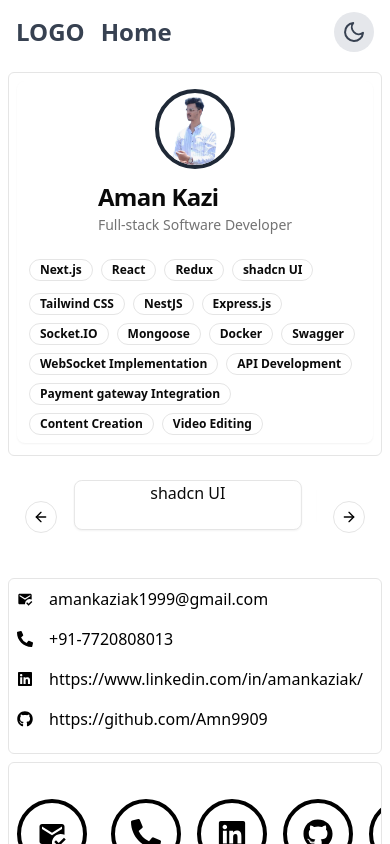
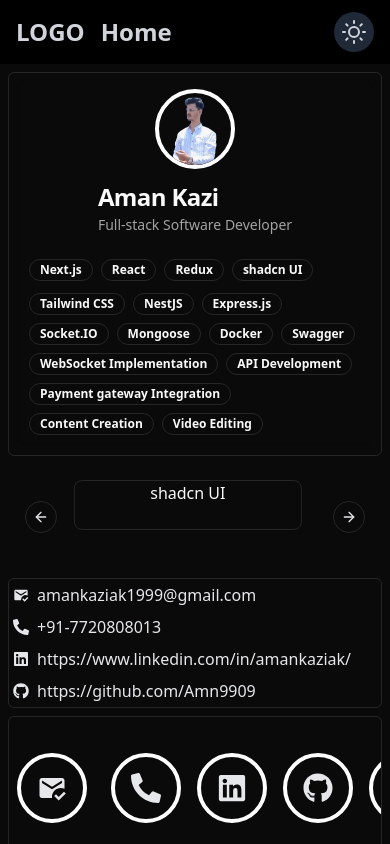
Before and after one commit to Amn9909/portfolio-amn, a Next.js app: page /home in a window 390 px wide. Shown: the top 844 px of the page. Built offline with nearby package versions, Linux system fonts and the light colour scheme.

Commit message:
added changes for dark mode and responsiveness

```diff
--- a/app/(components)/ContactInfo.tsx
+++ b/app/(components)/ContactInfo.tsx
@@ -6,37 +6,37 @@ import { FaGithub } from "react-icons/fa";
 
 const ContactInfo = () => {
     return (
-        <div className='h-[100%]'>
+        <div className='h-[100%] break-all'>
             <ul>
                 <li>
-                    <span className='inline-block p-2  align-middle cursor-pointer'>
+                    <span className='inline-block p-1  align-middle cursor-pointer'>
                         < MdMarkEmailRead />
                     </span>
-                    <p className='inline-block p-2  align-middle cursor-pointer'>
+                    <p className='inline-block p-1  align-middle cursor-pointer'>
                         amankaziak1999@gmail.com
                     </p>
                 </li>
                 <li>
-                    <span className='inline-block p-2  align-middle cursor-pointer'>
+                    <span className='inline-block p-1  align-middle cursor-pointer'>
                         < FaPhoneAlt />
                     </span>
-                    <p className='inline-block p-2  align-middle cursor-pointer'>
+                    <p className='inline-block p-1  align-middle cursor-pointer'>
                         +91-7720808013
                     </p>
                 </li>
                 <li>
-                    <span className='inline-block p-2  align-middle cursor-pointer'>
+                    <span className='inline-block p-1  align-middle cursor-pointer'>
                         < FaLinkedin />
                     </span>
-                    <p className='inline-block p-2  align-middle cursor-pointer'>
+                    <p className='inline-block p-1  align-middle cursor-pointer'>
                         https://www.linkedin.com/in/amankaziak/
                     </p>
                 </li>
                 <li>
-                    <span className='inline-block p-2  align-middle cursor-pointer'>
+                    <span className='inline-block p-1  align-middle cursor-pointer'>
                         < FaGithub />
                     </span>
-                    <p className='inline-block p-2  align-middle cursor-pointer'>
+                    <p className='inline-block p-1  align-middle cursor-pointer'>
                         https://github.com/Amn9909
                     </p>
                 </li>
--- a/app/(components)/Navbar.tsx
+++ b/app/(components)/Navbar.tsx
@@ -1,16 +1,17 @@
 'use client';
-
 import Link from 'next/link';
 import ThemeSwitcher from '../(toggleDarkMode)/ThemeSwitcher';
 import { useTheme } from 'next-themes';
 import clsx from 'clsx';
+import { useEffect, useState } from 'react';
 
 const Navbar = () => {
-    const { theme } = useTheme();
-    const isDark = theme === 'dark';
-
+    const { theme } = useTheme()
     return (
-        <nav className={theme ==='dark' ? 'bg-gray-950 text-white border-white-500' : 'bg-white text-black border-black-500'}>
+        <nav
+        className={`${theme === 'dark' ? `bg-black text-white` :`bg-white text-black` }`}
+        // className={`border-black-500 ${theme === 'dark' ? 'bg-black text-white' : 'bg-white text-black'}`}
+        >
             <div className="max-w-7xl mx-auto px-4 sm:px-6 lg:px-8 flex items-center justify-between">
                 <div className="flex items-center  h-16">
                     {/* Home Link */}
@@ -18,7 +19,7 @@ const Navbar = () => {
                         href="/home"
                         className={clsx(
                             'text-2xl font-bold',
-                            isDark ? 'text-gray-300 hover:text-white' : 'text-gray-700 hover:text-black'
+                            theme === 'dark' ? 'text-gray-300 hover:text-white' : 'text-gray-700 hover:text-black'
                         )}
                     >
                         LOGO
@@ -27,7 +28,7 @@ const Navbar = () => {
                         href="/home"
                         className={clsx(
                             'text-2xl font-bold ml-4',
-                            isDark ? 'text-gray-300 hover:text-white' : 'text-gray-700 hover:text-black'
+                            theme === 'dark' ? 'text-gray-300 hover:text-white' : 'text-gray-700 hover:text-black'
                         )}
                     >
                         Home
--- a/app/(toggleDarkMode)/TestCompo.tsx
+++ /dev/null
@@ -1,18 +0,0 @@
-'use client'
-import { useTheme } from 'next-themes'
-import React from 'react'
-
-const TestCompo = () => {
-    const { setTheme, resolvedTheme } = useTheme()
-  return (
-    <div
-      className={`h-20 w-20 ${
-        resolvedTheme === 'dark' ? 'bg-gray-800' : 'bg-white'
-      }`} // Apply dark or light background based on the theme
-    >
-        TEST : {resolvedTheme}
-    </div>
-  )
-}
-
-export default TestCompo
--- a/app/(toggleDarkMode)/darkModeProvider.tsx
+++ b/app/(toggleDarkMode)/darkModeProvider.tsx
@@ -1,17 +1,36 @@
 'use client'
 
 import { ThemeProvider } from 'next-themes'
-import { ReactNode } from 'react'
+import { ReactNode, useEffect, useState } from 'react'
+import { Progress } from "@/components/ui/progress"
+
 
 interface DarkThemeChildrent {
     children: ReactNode
 }
 
 const DarkModeProvider: React.FC<DarkThemeChildrent> = ({ children }) => {
+    const [mounted, setMounted] = useState(false);
+
+    useEffect(() => {
+        setMounted(true); // Ensures this component waits until client-side hydration is complete.
+    }, []);
+
+    if (!mounted) {
+        return <div className='text-white flex justify-center items-center'>
+            <Progress value={33} />
+        </div>; // Render nothing or a fallback (e.g., a loader) until hydration completes.
+    }
+
     return (
         <div>
-            <ThemeProvider attribute="class" defaultTheme="system">
-                {children }
+            <ThemeProvider
+                attribute="class" // Adds `dark` class to the <html> tag
+                defaultTheme="dark" // Default theme is dark
+                enableSystem={false} // Disable system theme syncing
+                disableTransitionOnChange // Avoid transitions when changing themes
+            >
+                {children}
             </ThemeProvider>
         </div>
     )
--- a/app/home/page.tsx
+++ b/app/home/page.tsx
@@ -51,7 +51,7 @@ const Home = () => {
                     <CustomCarousel skills={skills} />
                 </div>
                 <div
-                    className={`m-2 border h-44 rounded-md ${theme === 'dark' ? 'border-white-900' : 'border-white-900'}`}
+                    className={`m-2 border h-38 rounded-md ${theme === 'dark' ? 'border-white-900' : 'border-white-900'}`}
                 >
                     <ContactInfo />
                 </div>
--- a/app/layout.tsx
+++ b/app/layout.tsx
@@ -1,5 +1,4 @@
 import { Toaster } from "@/components/ui/toaster";
-import CustomDrawer from "./(components)/CustomDrawer";
 import Navbar from "./(components)/Navbar";
 import DarkModeProvider from "./(toggleDarkMode)/darkModeProvider";
 import "./globals.css";
@@ -10,13 +9,15 @@ export default function RootLayout({
   children: React.ReactNode;
 }>) {
   return (
-    <html suppressHydrationWarning lang="en">
+    <html
+    lang="en"
+    suppressHydrationWarning
+    >
       <body
       className="h-full w-full  3xs:w-[100%] xxs:w-[100%] xs:w-[100%] sm:w-[100%] md:w-[100%] lg:w-[100%] xl:w-[100%] 2xl:w-[100%]"
       >
         <DarkModeProvider>
           <Navbar />
-          {/* <CustomDrawer /> */}
           {children}
           <Toaster />
         </DarkModeProvider>
--- a/app/page.tsx
+++ b/app/page.tsx
@@ -1,5 +1,4 @@
 import Navbar from "./(components)/Navbar";
-import TestCompo from "./(toggleDarkMode)/TestCompo";
 import ThemeSwitcher from "./(toggleDarkMode)/ThemeSwitcher";
 
 
--- /dev/null
+++ b/components/ui/progress.tsx
@@ -0,0 +1,28 @@
+"use client"
+
+import * as React from "react"
+import * as ProgressPrimitive from "@radix-ui/react-progress"
+
+import { cn } from "@/lib/utils"
+
+const Progress = React.forwardRef<
+  React.ElementRef<typeof ProgressPrimitive.Root>,
+  React.ComponentPropsWithoutRef<typeof ProgressPrimitive.Root>
+>(({ className, value, ...props }, ref) => (
+  <ProgressPrimitive.Root
+    ref={ref}
+    className={cn(
+      "relative h-4 w-full overflow-hidden rounded-full bg-secondary",
+      className
+    )}
+    {...props}
+  >
+    <ProgressPrimitive.Indicator
+      className="h-full w-full flex-1 bg-primary transition-all"
+      style={{ transform: `translateX(-${100 - (value || 0)}%)` }}
+    />
+  </ProgressPrimitive.Root>
+))
+Progress.displayName = ProgressPrimitive.Root.displayName
+
+export { Progress }
--- a/package.json
+++ b/package.json
@@ -11,6 +11,7 @@
   "dependencies": {
     "@radix-ui/react-avatar": "^1.1.1",
     "@radix-ui/react-dialog": "^1.1.2",
+    "@radix-ui/react-progress": "^1.1.0",
     "@radix-ui/react-slot": "^1.1.0",
     "@radix-ui/react-toast": "^1.2.2",
     "class-variance-authority": "^0.7.0",
--- a/tailwind.config.ts
+++ b/tailwind.config.ts
@@ -6,7 +6,7 @@ export default {
     "./components/**/*.{js,ts,jsx,tsx,mdx}",
     "./app/**/*.{js,ts,jsx,tsx,mdx}",
   ],
-  darkMode: ['class', "class"],
+  darkMode: 'class',
   theme: {
 	screens : {
 		'3xs': '240px', // Extra small screen
```
Also changed, not shown: 1 other file (tests, documents, lock files or other folders).
